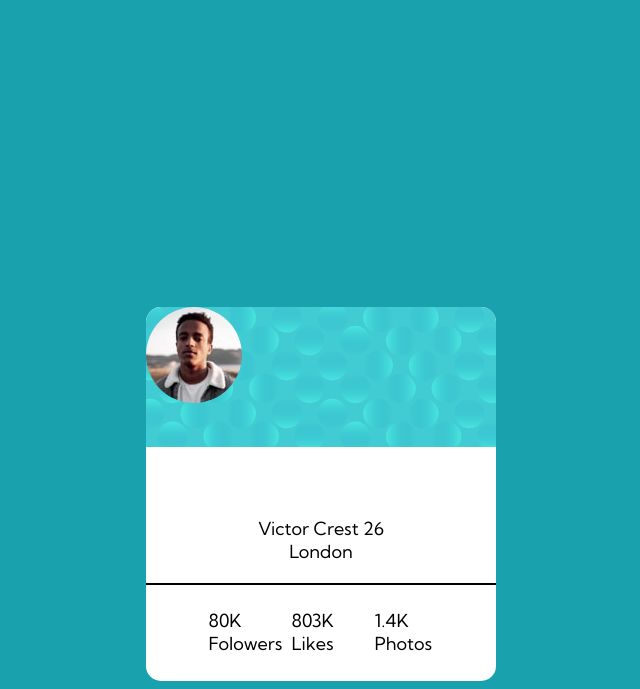
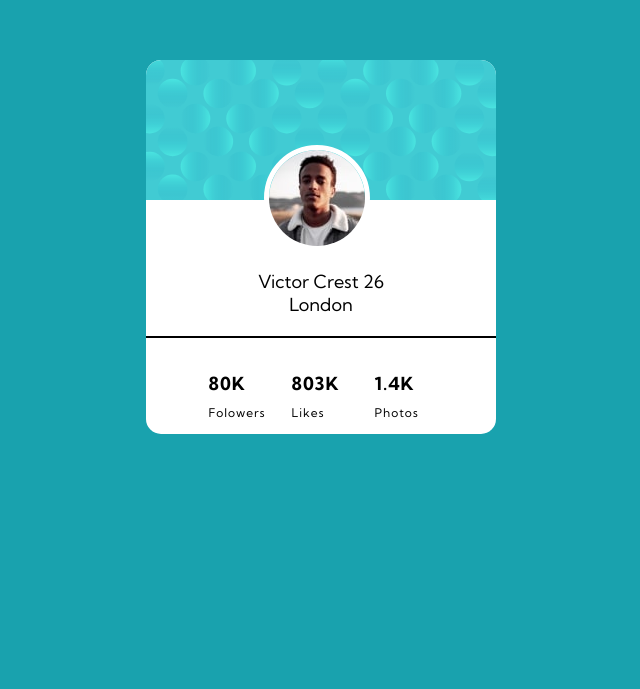
Before and after one commit to astragenius/ProfileCardChallenge, a plain HTML site: page index.html in a window 1280 px wide. Shown: the part 193-882 px from the top of the page, without its empty margins (319-959 px from the left). After the commit the page ends 800 px from the top, so only its background shows below. Drawn offline with Linux system fonts and the light colour scheme.

Commit message:
Fixing positon img and positoning of the footer area

```diff
--- a/css/style.css
+++ b/css/style.css
@@ -12,6 +12,11 @@ html {
 
 
 
+}
+
+b {
+
+    display: inline;
 }
 
 span {
@@ -30,9 +35,12 @@ span {
 
 img {
 
-    display: inline-block;
+    box-sizing: border-box;
+    border: 5px solid #fff;
+    position: absolute;
     border-radius: 50%;
-    float: left;
+    top: 85px;
+    right: 126px;
 
 
 
@@ -40,14 +48,14 @@ img {
 
 .container {
 
-    box-sizing: border-box;
+    position: relative;
     border-radius: 15px;
     height: 374px;
     width: 350px;
     background-color: #fff;
+    margin-right: auto;
     margin-left: auto;
-    margin-right: auto;
-    margin-top: 500px;
+    margin-top: 20%;
 
 
 
@@ -68,6 +76,7 @@ img {
 .namearea > span > p {
 
     margin: 0;
+
 }
 
 
@@ -86,11 +95,14 @@ img {
     display: flex;
     flex-direction: row;
     justify-content: space-around;
+
     width: 249px;
     height: 40px;
     margin-left: auto;
     margin-right: auto;
     margin-top: 24px;
+    padding: 10px;
+    letter-spacing: 1px;
 }
 
 
@@ -111,6 +123,20 @@ img {
 }
 
 
+.social {
+
+    font-size: 12px;
+}
+
+.number {
+
+    font-weight: 700;
+    padding-bottom: 10px;
+}
+
+
+
+
 
 .attribution { font-size: 11px; text-align: center; }
 .attribution a { color: hsl(228, 45%, 44%); }
--- a/index.html
+++ b/index.html
@@ -40,17 +40,17 @@
 
                               <div class="content">
 
-                                    <span><p>80K</p></span>
-                                    <span><p>Folowers</p></span>
+                                    <span><p class="number">80K</p></span>
+                                    <span><p class="social">Folowers</p></span>
                               </div>
                               <div class="content">
-                                    <span><p>803K</p></span>
-                                    <span><p>Likes</p></span>
+                                    <span><p class="number">803K</p></span>
+                                    <span><p class="social">Likes</p></span>
                               </div>
                               <div class="content">
 
-                                  <span><p>1.4K</p></span>
-                                  <span><p>Photos</p></span>
+                                  <span><p class="number">1.4K</p></span>
+                                  <span><p class="social">Photos</p></span>
 
                               </div>
 
@@ -62,6 +62,7 @@
         </div>
 
       </section>
+
 
 
 
```
